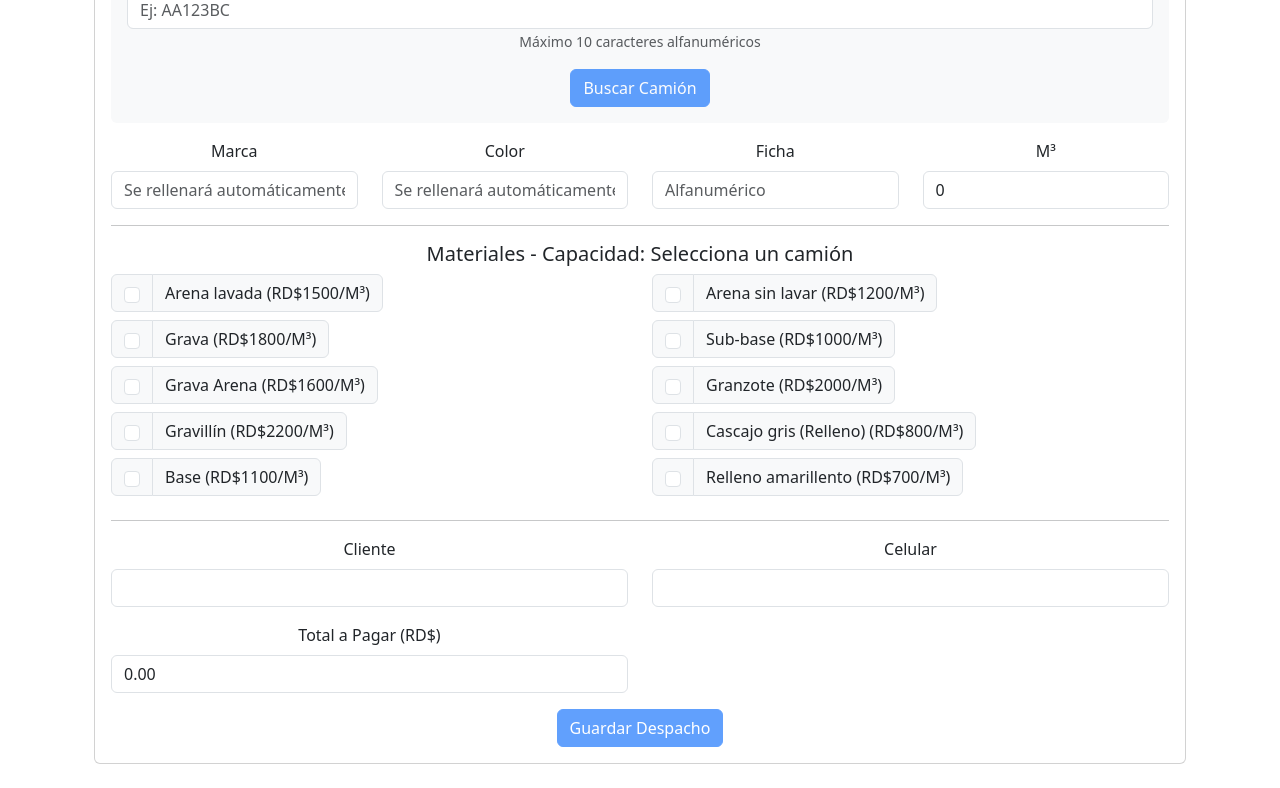
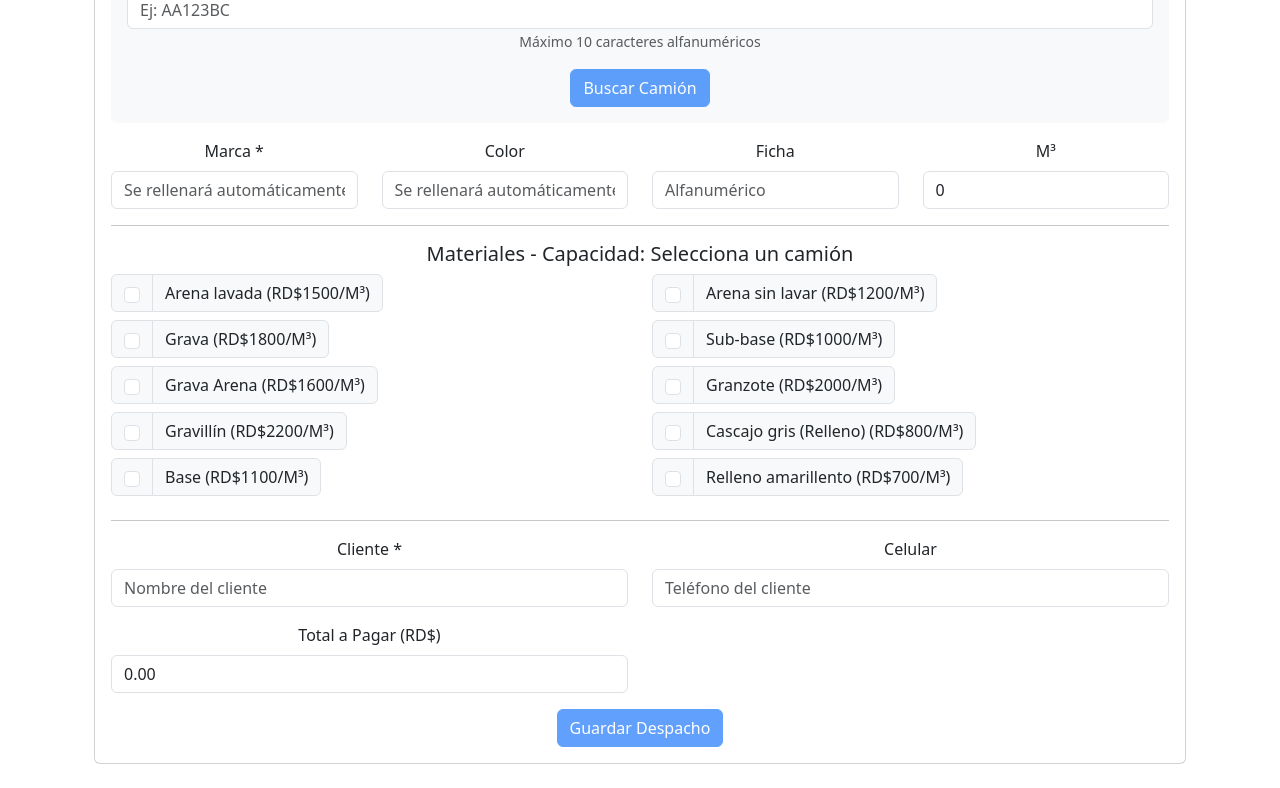
Before and after one commit to xgenm/gestion-despachos, a React (Create React App) app: page / in a window 1280 px wide. Shown: the part 420-1208 px from the top of the page. Built offline with nearby package versions, Linux system fonts and the light colour scheme; no server answers; sample sign-in values are in the browser's storage.

Commit message:
fix: Agregar validación de campos requeridos en formulario de despacho

```diff
--- a/src/components/DispatchForm.tsx
+++ b/src/components/DispatchForm.tsx
@@ -186,6 +186,42 @@ const DispatchForm: React.FC<Props> = ({ onSubmit }) => {
   const handleSubmit = (event: React.FormEvent<HTMLFormElement>) => {
     event.preventDefault();
 
+    // Validar campos requeridos
+    if (!formData.fecha || !formData.hora) {
+      alert('⚠️ Fecha y hora son requeridos');
+      return;
+    }
+
+    if (!formData.placa || !formData.placa.trim()) {
+      alert('⚠️ Debes buscar un camión por placa antes de continuar');
+      return;
+    }
+
+    if (!formData.camion || !formData.camion.trim()) {
+      alert('⚠️ Marca del camión es requerida');
+      return;
+    }
+
+    if (!formData.cliente || !formData.cliente.trim()) {
+      alert('⚠️ Cliente es requerido');
+      return;
+    }
+
+    // Validar que haya al menos un material seleccionado
+    const hasMaterials = Object.keys(selectedMaterials).some(
+      key => selectedMaterials[key].selected && selectedMaterials[key].quantity > 0
+    );
+
+    if (!hasMaterials) {
+      alert('⚠️ Debes seleccionar al menos un material');
+      return;
+    }
+
+    if (total <= 0) {
+      alert('⚠️ El total debe ser mayor a 0');
+      return;
+    }
+
     // Asegurar que userId tenga un valor válido antes de enviar
     const finalUserId = formData.userId || user?.id || 1; // Fallback a admin si no hay usuario
 
@@ -197,6 +233,8 @@ const DispatchForm: React.FC<Props> = ({ onSubmit }) => {
         .map(key => ({ id: key, quantity: selectedMaterials[key].quantity })),
       total,
     };
+
+    console.log('📤 Enviando despacho:', newDispatch);
     onSubmit(newDispatch);
     resetForm();
   };
@@ -281,13 +319,14 @@ const DispatchForm: React.FC<Props> = ({ onSubmit }) => {
           {/* Campos del Camión rellenados automáticamente */}
           <Row className="mb-3">
             <Form.Group as={Col} controlId="camion">
-              <Form.Label>Marca</Form.Label>
+              <Form.Label>Marca *</Form.Label>
               <Form.Control
                 type="text"
                 value={formData.camion}
                 onChange={handleInputChange}
                 readOnly={!user || user.role !== 'admin'}
                 placeholder="Se rellenará automáticamente"
+                required
               />
               {user?.role !== 'admin' && caminoData && <Form.Text className="text-muted">Solo admin puede editar</Form.Text>}
             </Form.Group>
@@ -368,12 +407,23 @@ const DispatchForm: React.FC<Props> = ({ onSubmit }) => {
 
           <Row className="mb-3">
             <Form.Group as={Col} md={6} controlId="cliente">
-              <Form.Label>Cliente</Form.Label>
-              <Form.Control type="text" value={formData.cliente} onChange={handleInputChange} />
+              <Form.Label>Cliente *</Form.Label>
+              <Form.Control
+                type="text"
+                value={formData.cliente}
+                onChange={handleInputChange}
+                required
+                placeholder="Nombre del cliente"
+              />
             </Form.Group>
             <Form.Group as={Col} md={6} controlId="celular">
               <Form.Label>Celular</Form.Label>
-              <Form.Control type="text" value={formData.celular} onChange={handleInputChange} />
+              <Form.Control
+                type="text"
+                value={formData.celular}
+                onChange={handleInputChange}
+                placeholder="Teléfono del cliente"
+              />
             </Form.Group>
           </Row>
 
```
